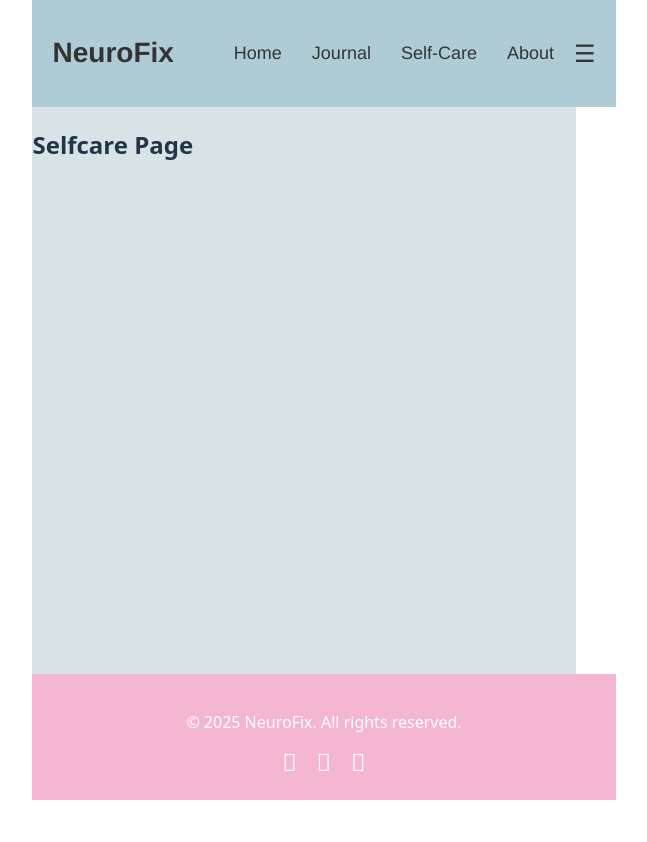
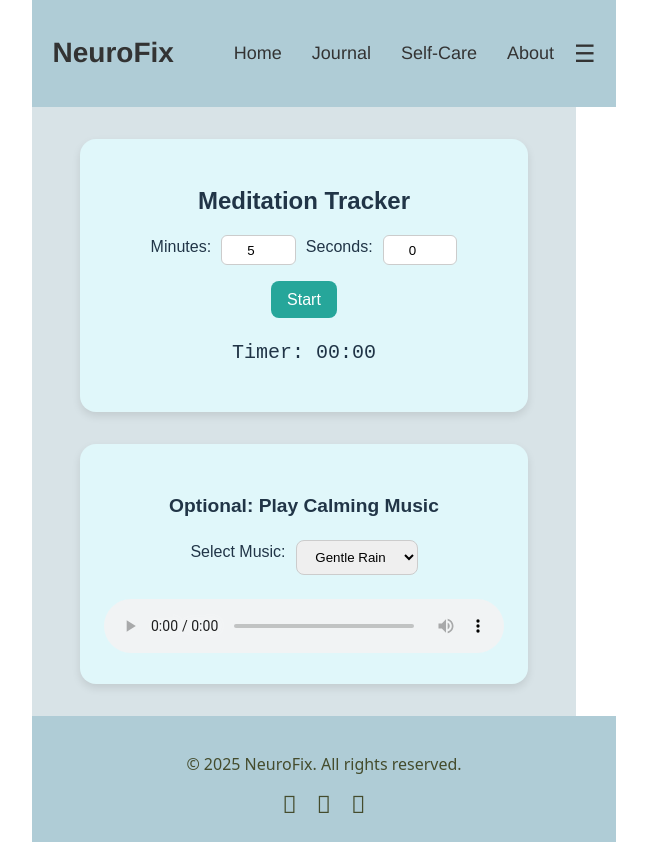
Before and after one commit to Pratiti-paul/Neurofix_final, a React (Vite) app: page /selfcare in a window 1280 px wide. Shown: the whole page, without its empty margins (336-983 px from the left). Before the commit the page ends 800 px from the top, so only its background shows below. Built offline with nearby package versions, Linux system fonts and the light colour scheme.

Commit message:
added rough draft of meditation timer and music player components.

```diff
--- a/src/components/footer/footer.css
+++ b/src/components/footer/footer.css
@@ -1,6 +1,6 @@
 .footer {
-    background-color: #f5b6d1;
-    color: white;
+    background-color: #afccd6;
+    color: #444c2d;
     text-align: center;
     padding: 20px;
     position: relative;
@@ -31,11 +31,12 @@
   }
 
   .social-icons a {
-    color: white;
+    color: #444c2d;
     font-size: 24px;
     text-decoration: none;
   }
 
-  .social-icons a:hover {
+  /* .social-icons a:hover {
     color: #D7263D;
   }
+   */
--- a/src/components/home/home.css
+++ b/src/components/home/home.css
@@ -8,7 +8,7 @@
 .maintag {
     font-family: Georgia;
     font-size: 150px;
-    color: #332c5b ;
+    color: #221958 ;
     text-align: center;
     padding-bottom: 10px;
     padding-top: 100px;
@@ -17,7 +17,7 @@
     /* padding: 50px; */
     font-family: 'Franklin Gothic Medium';
     font-size: 40px;
-    color: #2D2A3E ;
+    color: #311da2 ;
     text-align: center;
     padding-bottom: 90px;
     padding-top: 20px;
--- a/src/components/journal/journal.css
+++ b/src/components/journal/journal.css
@@ -7,17 +7,24 @@
 
   .journal-textarea {
     width: 80%;
-    height: 300px;
+    height: 500px;
     padding: 1rem;
     margin: 1rem 0;
     font-size: 1rem;
     border: 2px solid #ccc;
     border-radius: 10px;
     resize: vertical;
+    background-color: #9eb8ba;
   }
 
-  .journal-buttons button {
-    background-color: #f5b6d1;
+.heading {
+  color: #293303;
+  font-size: 40px;
+  font-family:'Franklin Gothic Medium';
+  }
+/*
+  .journal-buttons {
+    background-color: #036154;
     border: none;
     padding: 0.8rem 1.5rem;
     border-radius: 10px;
@@ -25,6 +32,28 @@
     cursor: pointer;
   }
 
-  .journal-buttons button:hover {
+  text{
+    color: #444c2d;
+    background-color: #036154;
+  }
+   */
+  /* .journal-buttons button:hover {
     background-color: #f290b7;
   }
+   */
+
+   .journal-button {
+    background-color: #036154;
+    color: #f4f7f5;
+    padding: 0.4rem 1rem;
+    border: none;
+    border-radius: 8px;
+    font-size: 1rem;
+    cursor: pointer;
+    transition: background-color 0.3s ease;
+  }
+
+  .journal-textarea::placeholder {
+    color: #0f1301;
+    opacity: 1;
+  }
--- a/src/components/journal/journal.jsx
+++ b/src/components/journal/journal.jsx
@@ -1,12 +1,4 @@
 import { Link } from 'react-router-dom';
-
-// function Journal() {
-//     return (
-//       <div>
-//         <h2>Journal Page</h2>
-//       </div>
-//     );
-//   }
 
 import React, { useState } from "react";
 import "./journal.css";
@@ -20,18 +12,18 @@ function Journal() {
 
   const handleSave = () => {
     if (entry.trim() !== "") {
-      // Save to localStorage (temporary storage in browser)
+
       const previousEntries = JSON.parse(localStorage.getItem("journalEntries")) || [];
       const newEntries = [...previousEntries, { text: entry, date: new Date().toLocaleString() }];
       localStorage.setItem("journalEntries", JSON.stringify(newEntries));
       alert("Entry saved!");
-      setEntry(""); // Clear the textarea
+      setEntry("");
     }
   };
 
   return (
     <div className="journal-container">
-      <h1>My Journal</h1>
+      <h1 className='heading'>My Journal</h1>
       <textarea
         value={entry}
         onChange={handleChange}
@@ -39,7 +31,7 @@ function Journal() {
         className="journal-textarea"
       />
       <div className="journal-buttons">
-        <button onClick={handleSave}>Save Entry</button>
+      <button className="journal-button" onClick={handleSave}>Save Entry</button>
       </div>
     </div>
   );
--- /dev/null
+++ b/src/components/meditationtimer/meditationtimer.css
@@ -0,0 +1,65 @@
+.meditation-container {
+    max-width: 400px;
+    margin: 2rem auto;
+    background-color: #e0f7fa;
+    padding: 1.5rem;
+    border-radius: 1rem;
+    box-shadow: 0 4px 8px rgba(0, 0, 0, 0.1);
+    text-align: center;
+    font-family: Arial, sans-serif;
+  }
+
+  .meditation-title {
+    font-size: 1.5rem;
+    font-weight: bold;
+    margin-bottom: 1rem;
+  }
+
+  .meditation-inputs {
+    display: flex;
+    justify-content: center;
+    gap: 10px;
+    margin-bottom: 1rem;
+  }
+
+  .meditation-inputs input {
+    width: 60px;
+    padding: 0.4rem;
+    border-radius: 6px;
+    border: 1px solid #ccc;
+    text-align: center;
+  }
+
+  .meditation-controls {
+    display: flex;
+    justify-content: center;
+    gap: 10px;
+    margin-bottom: 1rem;
+  }
+
+  .meditation-button {
+    background-color: #26a69a;
+    color: white;
+    border: none;
+    padding: 0.6rem 1rem;
+    font-size: 1rem;
+    border-radius: 8px;
+    cursor: pointer;
+  }
+
+  .meditation-button:hover {
+    background-color: #1d857d;
+  }
+
+  .meditation-button.stop {
+    background-color: #ef5350;
+  }
+
+  .meditation-button.stop:hover {
+    background-color: #c62828;
+  }
+
+  .meditation-timer {
+    font-size: 1.25rem;
+    font-family: monospace;
+  }
--- /dev/null
+++ b/src/components/meditationtimer/meditationtimer.jsx
@@ -0,0 +1,92 @@
+import React, { useState, useEffect } from 'react';
+import './MeditationTimer.css';
+
+const MeditationTimer = () => {
+  const [inputMinutes, setInputMinutes] = useState(5);
+  const [inputSeconds, setInputSeconds] = useState(0);
+  const [remainingTime, setRemainingTime] = useState(0);
+  const [isRunning, setIsRunning] = useState(false);
+  const [hasStarted, setHasStarted] = useState(false);
+
+  useEffect(() => {
+    let timer;
+    if (isRunning && remainingTime > 0) {
+      timer = setInterval(() => {
+        setRemainingTime((prev) => prev - 1);
+      }, 1000);
+    } else if (remainingTime === 0 && isRunning) {
+      setIsRunning(false);
+      alert('Meditation session complete! 🧘');
+    }
+    return () => clearInterval(timer);
+  }, [isRunning, remainingTime]);
+
+  const formatTime = (seconds) => {
+    const mins = Math.floor(seconds / 60).toString().padStart(2, '0');
+    const secs = (seconds % 60).toString().padStart(2, '0');
+    return `${mins}:${secs}`;
+  };
+
+  const startMeditation = () => {
+    const totalSeconds = parseInt(inputMinutes) * 60 + parseInt(inputSeconds);
+    if (totalSeconds <= 0) return alert("Please set a valid time.");
+    setRemainingTime(totalSeconds);
+    setIsRunning(true);
+    setHasStarted(true);
+  };
+
+  const pauseMeditation = () => {
+    setIsRunning(false);
+  };
+
+  const stopMeditation = () => {
+    setIsRunning(false);
+    setHasStarted(false);
+    setRemainingTime(0);
+  };
+
+  return (
+    <div className="meditation-container">
+      <h2 className="meditation-title">Meditation Tracker</h2>
+
+      <div className="meditation-inputs">
+        <label>Minutes: </label>
+        <input
+          type="number"
+          min="0"
+          value={inputMinutes}
+          onChange={(e) => setInputMinutes(e.target.value)}
+        />
+        <label>Seconds: </label>
+        <input
+          type="number"
+          min="0"
+          max="59"
+          value={inputSeconds}
+          onChange={(e) => setInputSeconds(e.target.value)}
+        />
+      </div>
+
+      <div className="meditation-controls">
+        {!hasStarted || !isRunning ? (
+          <button onClick={startMeditation} className="meditation-button">
+            {hasStarted ? 'Resume' : 'Start'}
+          </button>
+        ) : (
+          <button onClick={pauseMeditation} className="meditation-button">
+            Pause
+          </button>
+        )}
+        {hasStarted && (
+          <button onClick={stopMeditation} className="meditation-button stop">
+            Stop
+          </button>
+        )}
+      </div>
+
+      <p className="meditation-timer">Timer: {formatTime(remainingTime)}</p>
+    </div>
+  );
+};
+
+export default MeditationTimer;
--- /dev/null
+++ b/src/components/musicplayer/musicplayer.css
@@ -0,0 +1,35 @@
+.music-container {
+    max-width: 400px;
+    margin: 2rem auto;
+    background-color: #e0f7fa;
+    padding: 1.5rem;
+    border-radius: 1rem;
+    box-shadow: 0 4px 8px rgba(0, 0, 0, 0.1);
+    text-align: center;
+    font-family: Arial, sans-serif;
+  }
+
+  .section-title {
+    margin-top: 1.5rem;
+    font-size: 1.2rem;
+    font-weight: bold;
+  }
+
+  .music-controls {
+    display: flex;
+    justify-content: center;
+    gap: 10px;
+    margin-bottom: 1rem;
+  }
+
+  .music-select {
+    padding: 0.5rem;
+    border-radius: 8px;
+    border: 1px solid #ccc;
+    text-align: center;
+  }
+
+  .music-audio {
+    width: 100%;
+    margin-top: 0.5rem;
+  }
--- /dev/null
+++ b/src/components/musicplayer/musicplayer.jsx
@@ -0,0 +1,31 @@
+import React, { useState } from 'react';
+import './musicplayer.css';
+
+const MusicPlayer = () => {
+  const [selectedTrack, setSelectedTrack] = useState('https://www.soundhelix.com/examples/mp3/SoundHelix-Song-1.mp3');
+
+  return (
+    <div className="music-container">
+      <h3 className="section-title">Optional: Play Calming Music</h3>
+
+      <div className="music-controls">
+        <label>Select Music:</label>
+        <select
+          onChange={(e) => setSelectedTrack(e.target.value)}
+          className="music-select"
+        >
+          <option value="https://www.soundhelix.com/examples/mp3/SoundHelix-Song-1.mp3">Gentle Rain</option>
+          <option value="https://www.soundhelix.com/examples/mp3/SoundHelix-Song-2.mp3">Forest Birds</option>
+          <option value="https://www.soundhelix.com/examples/mp3/SoundHelix-Song-3.mp3">Ocean Waves</option>
+        </select>
+      </div>
+
+      <audio controls className="music-audio">
+        <source src={selectedTrack} type="audio/mpeg" />
+        Your browser does not support the audio element.
+      </audio>
+    </div>
+  );
+};
+
+export default MusicPlayer;
--- a/src/components/selfcare/selfcare.jsx
+++ b/src/components/selfcare/selfcare.jsx
@@ -1,9 +1,19 @@
 import { Link } from 'react-router-dom';
+import './selfcare.css';
+import MeditationTimer from "../meditationtimer/meditationtimer";
+import MusicPlayer from "../musicplayer/musicplayer";
+
+
 
 function Selfcare() {
     return (
       <div>
-        <h2>Selfcare Page</h2>
+        <div className="meditationtimer">
+        <MeditationTimer />
+        </div>
+        <div className="musicplayer">
+        <MusicPlayer />
+        </div>
       </div>
     );
   }
```
